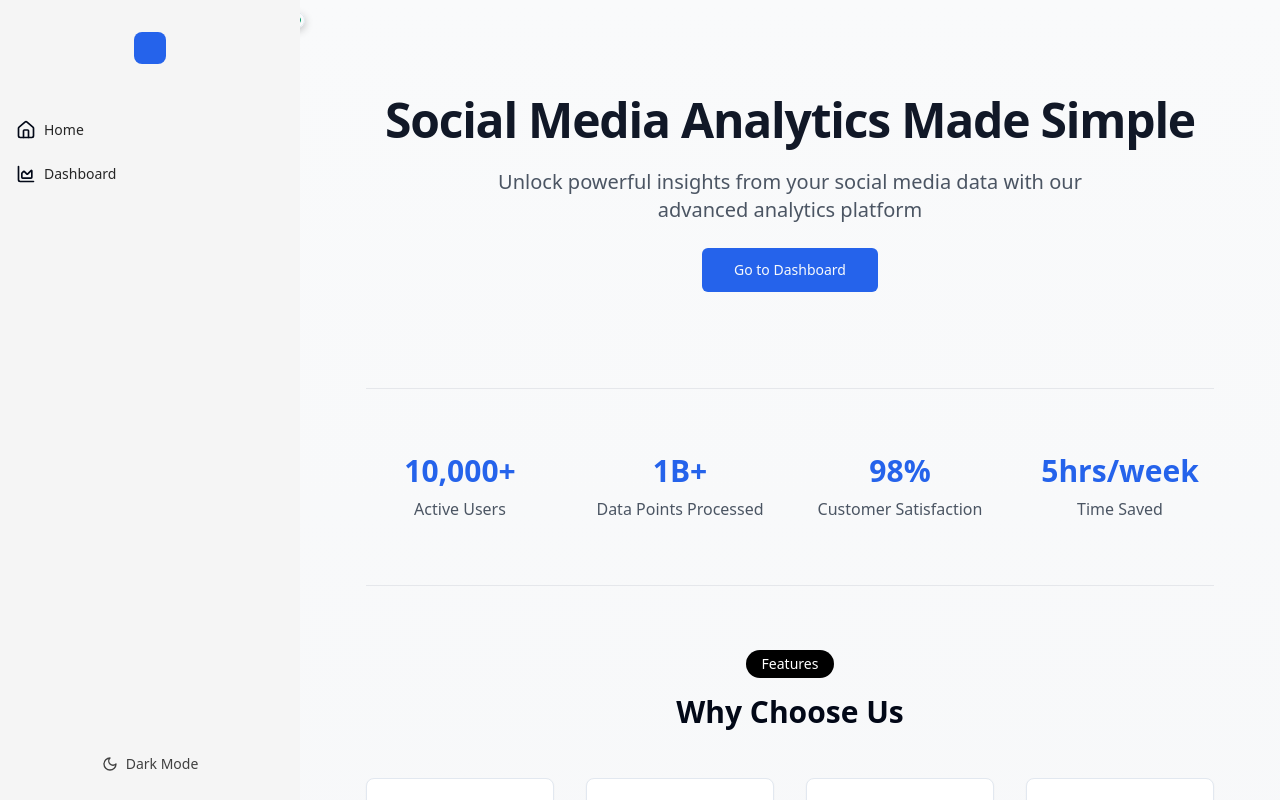
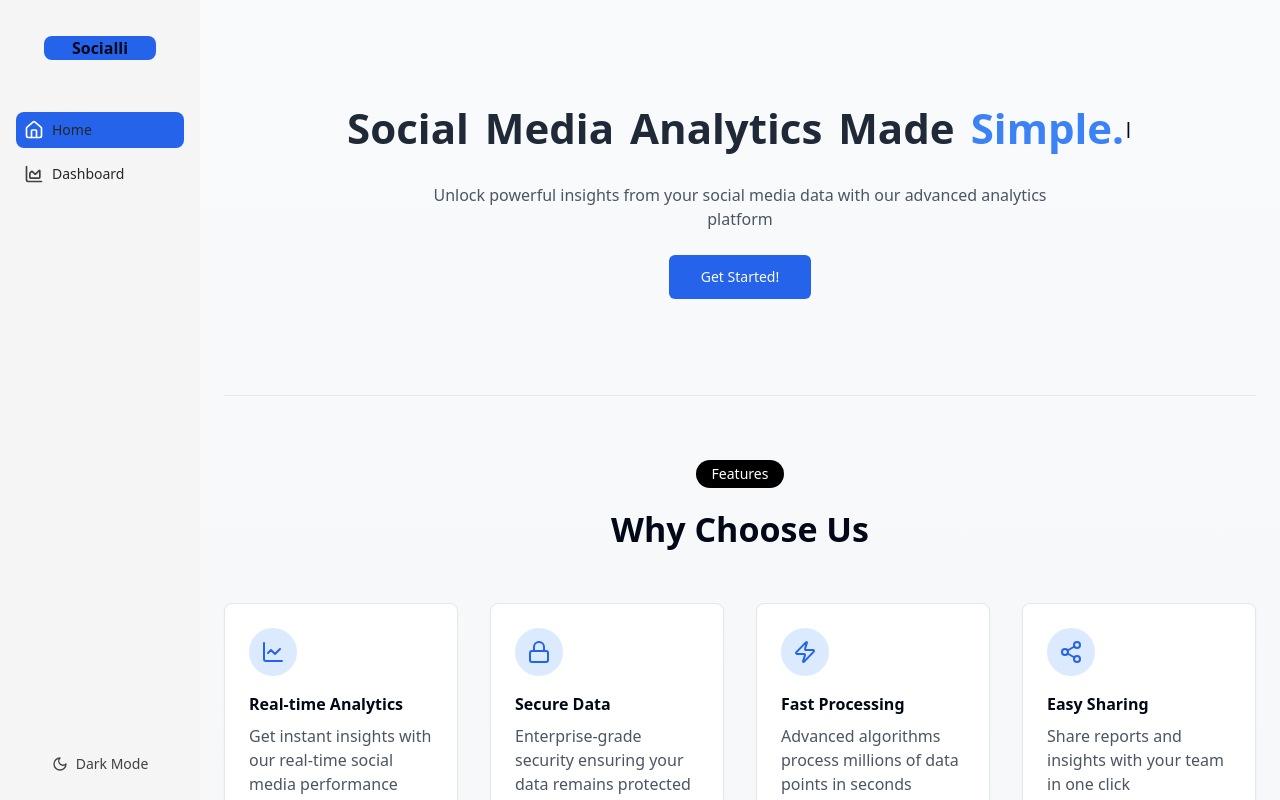
Before and after one commit to Cypher2801/Socialli, a React (Vite) app in the folder Frontend/: page / in a window 1280 px wide. Built offline with nearby package versions, Linux system fonts and the light colour scheme.

Commit message:
ui commits

```diff
--- a/Frontend/package.json
+++ b/Frontend/package.json
@@ -13,8 +13,12 @@
     "@radix-ui/react-scroll-area": "^1.2.2",
     "@radix-ui/react-slot": "^1.1.1",
     "@radix-ui/react-tabs": "^1.1.2",
+    "@tsparticles/engine": "^3.7.1",
+    "@tsparticles/react": "^3.0.0",
+    "@tsparticles/slim": "^3.7.1",
     "axios": "^1.7.9",
     "class-variance-authority": "^0.7.1",
+    "classnames": "^2.5.1",
     "clsx": "^2.1.1",
     "dotenv": "^16.4.7",
     "fetch": "^1.1.0",
--- a/Frontend/src/Layout/MainLayout.jsx
+++ b/Frontend/src/Layout/MainLayout.jsx
@@ -1,12 +1,7 @@
 import React, { useState, useEffect } from 'react';
 import { Sidebar, SidebarBody, SidebarLink } from '../components/ui/sidebar';
-import {
-  Home,
-  ChartArea,
-  Sun,
-  Moon
-} from 'lucide-react';
-import { Outlet } from 'react-router-dom';
+import { Home, ChartArea, Sun, Moon } from 'lucide-react';
+import { Outlet, useLocation } from 'react-router-dom';
 import { Button } from "@/components/ui/button";
 
 const MainLayout = () => {
@@ -15,6 +10,8 @@ const MainLayout = () => {
     const savedTheme = localStorage.getItem('isDark');
     return savedTheme ? JSON.parse(savedTheme) : false;
   });
+
+  const location = useLocation();
 
   useEffect(() => {
     if (isDark) {
@@ -28,12 +25,12 @@ const MainLayout = () => {
     {
       label: "Home",
       href: "/",
-      icon: <Home className="h-5 w-5 flex-shrink-0" />
+      icon: <Home className="h-5 w-5 flex-shrink-0" />,
     },
     {
       label: "Dashboard",
       href: "/dashboard",
-      icon: <ChartArea className="h-5 w-5 flex-shrink-0" />
+      icon: <ChartArea className="h-5 w-5 flex-shrink-0" />,
     },
   ];
 
@@ -49,15 +46,31 @@ const MainLayout = () => {
           <div className="flex flex-col flex-1 overflow-y-auto overflow-x-hidden">
             {/* Logo Section */}
             <div className="flex items-center justify-center h-16">
-              <div className="h-8 w-8 bg-blue-600 rounded-lg" />
+              <div className="bg-blue-600 rounded-lg px-7 font-bold" >
+                {open? "Socialli":"S"}
+              </div>
             </div>
 
             {/* Navigation Links */}
             <div className="mt-8 flex flex-col gap-2">
               {links.map((link, idx) => (
-                <SidebarLink key={idx} link={link} />
+                <SidebarLink
+                  key={idx}
+                  link={link}
+                  className={`${
+                    location.pathname === link.href
+                      ? "bg-blue-600 text-white"
+                      : "text-neutral-700 dark:text-neutral-200"
+                  } hover:bg-neutral-200 dark:hover:bg-neutral-700 rounded-lg flex items-center ${
+                    open ? "gap-2 p-2" : "justify-center p-4"
+                  }`}
+                >
+                  <div>{link.icon}</div>
+                  {open && <span>{link.label}</span>}
+                </SidebarLink>
               ))}
             </div>
+
 
             {/* Dark Mode Toggle */}
             <div className="mt-auto pt-4">
--- a/Frontend/src/Pages/Home.jsx
+++ b/Frontend/src/Pages/Home.jsx
@@ -4,15 +4,38 @@ import { Card, CardContent, CardHeader, CardTitle } from "@/components/ui/card";
 import { useNavigate } from "react-router-dom";
 import {
     Github, Twitter, Linkedin, Boxes, BarChart3, Users,
-    LineChart, Lock, Zap, Share2, MessageSquare, TrendingUp
+    LineChart, Lock, Zap, Share2, MessageSquare, TrendingUp,DatabaseZap
 } from "lucide-react";
-import { TracingBeam } from "@/components/ui/tracing-beam";
-
+import { TracingBeam } from "@/components/ui/tracing-beam.jsx";
+import { TypewriterEffectSmooth } from '@/components/ui/typewriter-effect';
 const HomePage = () => {
     const navigate = useNavigate();
     const handleNavigate = () => {
         navigate("/dashboard");
     };
+
+    const words = [
+        {
+          text: "Social ",
+          className: "text-[16px] sm:text-[34px] lg:text-[42px] text-gray-800 dark:text-white transition-ease"
+        },
+        {
+          text: "Media ",
+          className: "text-[16px] sm:text-[34px] lg:text-[42px] text-gray-800 dark:text-white transition-ease"
+        },
+        {
+          text: "Analytics ",
+          className: "text-[16px] sm:text-[34px] lg:text-[42px] text-gray-800 dark:text-white transition-ease"
+        },
+        {
+          text: "Made ",
+          className: "text-[16px] sm:text-[34px] lg:text-[42px] text-gray-800 dark:text-white transition-ease"
+        },
+        {
+          text: "Simple.",
+          className: "text-[16px] sm:text-[34px] lg:text-[42px] text-blue-500 dark:text-blue-500"
+        },
+      ];
 
     const features = [
         {
@@ -56,29 +79,23 @@ const HomePage = () => {
 
     const teamMembers = [
         {
-            name: "Sarah Johnson",
-            role: "Lead Developer",
-            description: "Full-stack developer with 5+ years of experience in social media analytics",
+            name: "Kushagra Gupta",
             image: "/api/placeholder/200/200"
         },
         {
-            name: "Mike Chen",
-            role: "Data Scientist",
-            description: "ML specialist focused on sentiment analysis and trend prediction",
+            name: "Naveen Patidar",
             image: "/api/placeholder/200/200"
         },
         {
-            name: "Emma Williams",
-            role: "UX Designer",
-            description: "Creating intuitive and beautiful interfaces for complex data visualization",
+            name: "Aniz Agarwal",
             image: "/api/placeholder/200/200"
         }
     ];
 
     const techStack = [
         { name: "React", icon: <Boxes className="h-8 w-8" /> },
-        { name: "Python", icon: <BarChart3 className="h-8 w-8" /> },
-        { name: "Machine Learning", icon: <Users className="h-8 w-8" /> }
+        { name: "LangFlow", icon: <BarChart3 className="h-8 w-8" /> },
+        { name: "Astra DB", icon: <DatabaseZap className="h-8 w-8" /> }
     ];
 
     const stats = [
@@ -90,16 +107,14 @@ const HomePage = () => {
 
     return (
         <div className="min-h-screen bg-gradient-to-b from-gray-50 to-gray-100 dark:from-gray-900 dark:to-gray-800">
-            <TracingBeam>
+            {/* <TracingBeam  className="px-6"> */}
                 <div className="max-w-6xl mx-auto px-6">
                     {/* Hero Section */}
                     <section className="py-24 text-center">
                         <div className="space-y-6">
                             <div className="animate-fade-in space-y-6">
-                                <h1 className="text-5xl font-bold tracking-tight text-gray-900 dark:text-white">
-                                    Social Media Analytics Made Simple
-                                </h1>
-                                <p className="text-xl text-gray-600 dark:text-gray-300 max-w-2xl mx-auto">
+                            <TypewriterEffectSmooth words={words} className=""/>
+                                <p className="text-[16px] text-gray-600 dark:text-gray-300 max-w-2xl mx-auto">
                                     Unlock powerful insights from your social media data with our advanced analytics platform
                                 </p>
                                 <Button
@@ -107,23 +122,23 @@ const HomePage = () => {
                                     onClick={handleNavigate}
                                     className="bg-blue-600 hover:bg-blue-700 dark:bg-blue-500 dark:hover:bg-blue-600 transition-all duration-300 transform hover:scale-105"
                                 >
-                                    Go to Dashboard
+                                    Get Started!
                                 </Button>
                             </div>
                         </div>
                     </section>
 
-                    {/* Stats Section */}
+                    {/* Stats Section
                     <section className="py-16 border-t border-gray-200 dark:border-gray-700">
                         <div className="grid grid-cols-2 md:grid-cols-4 gap-8">
                             {stats.map((stat, index) => (
                                 <div key={index} className="text-center">
-                                    <h3 className="text-3xl font-bold text-blue-600 dark:text-blue-400">{stat.value}</h3>
+                                    <h3 className="text-[34px] font-bold text-blue-600 dark:text-blue-400">{stat.value}</h3>
                                     <p className="text-gray-600 dark:text-gray-300 mt-2">{stat.label}</p>
                                 </div>
                             ))}
                         </div>
-                    </section>
+                    </section> */}
 
                     {/* Features Section */}
                     <section className="py-16 border-t border-gray-200 dark:border-gray-700">
@@ -131,7 +146,7 @@ const HomePage = () => {
                             <h2 className="bg-black dark:bg-white text-white dark:text-black rounded-full text-sm w-fit px-4 py-1 mb-4 mx-auto">
                                 Features
                             </h2>
-                            <h2 className="text-3xl font-bold dark:text-white">Why Choose Us</h2>
+                            <h2 className="text-[34px] font-bold dark:text-white transition-ease">Why Choose Us</h2>
                         </div>
                         <div className="grid grid-cols-1 md:grid-cols-2 lg:grid-cols-4 gap-8">
                             {features.map((feature, index) => (
@@ -142,7 +157,7 @@ const HomePage = () => {
                                                 {feature.icon}
                                             </div>
                                         </div>
-                                        <h3 className="text-xl font-semibold mb-2 dark:text-white">{feature.title}</h3>
+                                        <h3 className="text-[16px] font-semibold mb-2 dark:text-white transition-ease">{feature.title}</h3>
                                         <p className="text-gray-600 dark:text-gray-300">{feature.description}</p>
                                     </CardContent>
                                 </Card>
@@ -156,7 +171,7 @@ const HomePage = () => {
                             <h2 className="bg-black dark:bg-white text-white dark:text-black rounded-full text-sm w-fit px-4 py-1 mb-4 mx-auto">
                                 Technology
                             </h2>
-                            <h2 className="text-3xl font-bold text-center mb-12 dark:text-white">Our Tech Stack</h2>
+                            <h2 className="text-[34px] font-bold text-center mb-12 dark:text-white transition-ease">Our Tech Stack</h2>
                             <div className="grid grid-cols-1 md:grid-cols-3 gap-8">
                                 {techStack.map((tech) => (
                                     <Card key={tech.name} className="hover:shadow-lg transition-all duration-300 dark:bg-gray-800 dark:border-gray-700">
@@ -164,7 +179,7 @@ const HomePage = () => {
                                             <div className="flex justify-center mb-4 dark:text-gray-300">
                                                 {tech.icon}
                                             </div>
-                                            <h3 className="text-xl font-semibold dark:text-white">{tech.name}</h3>
+                                            <h3 className="text-[16px] font-semibold dark:text-white transition-ease">{tech.name}</h3>
                                         </CardContent>
                                     </Card>
                                 ))}
@@ -173,12 +188,12 @@ const HomePage = () => {
                     </section>
 
                     {/* Testimonials Section */}
-                    <section className="py-16 border-t border-gray-200 dark:border-gray-700">
+                    {/* <section className="py-16 border-t border-gray-200 dark:border-gray-700">
                         <div className="text-center mb-12">
                             <h2 className="bg-black dark:bg-white text-white dark:text-black rounded-full text-sm w-fit px-4 py-1 mb-4 mx-auto">
                                 Testimonials
                             </h2>
-                            <h2 className="text-3xl font-bold dark:text-white">What Our Clients Say</h2>
+                            <h2 className="text-[34px] font-bold dark:text-white transition-ease">What Our Clients Say</h2>
                         </div>
                         <div className="grid grid-cols-1 md:grid-cols-2 gap-8">
                             {testimonials.map((testimonial, index) => (
@@ -191,7 +206,7 @@ const HomePage = () => {
                                                 className="rounded-full w-12 h-12 mr-4"
                                             />
                                             <div>
-                                                <h4 className="font-semibold dark:text-white">{testimonial.name}</h4>
+                                                <h4 className="font-semibold dark:text-white transition-ease">{testimonial.name}</h4>
                                                 <p className="text-sm text-gray-600 dark:text-gray-300">
                                                     {testimonial.role} at {testimonial.company}
                                                 </p>
@@ -202,7 +217,7 @@ const HomePage = () => {
                                 </Card>
                             ))}
                         </div>
-                    </section>
+                    </section> */}
 
                     {/* Team Section */}
                     <section className="py-16 border-t border-gray-200 dark:border-gray-700">
@@ -210,7 +225,7 @@ const HomePage = () => {
                             <h2 className="bg-black dark:bg-white text-white dark:text-black rounded-full text-sm w-fit px-4 py-1 mb-4 mx-auto">
                                 Team
                             </h2>
-                            <h2 className="text-3xl font-bold text-center mb-12 dark:text-white">Meet Our Team</h2>
+                            <h2 className="text-[34px] font-bold text-center mb-12 dark:text-white transition-ease">Meet Our Team</h2>
                             <div className="grid grid-cols-1 md:grid-cols-3 gap-8">
                                 {teamMembers.map((member) => (
                                     <Card
@@ -223,14 +238,14 @@ const HomePage = () => {
                                                 alt={member.name}
                                                 className="rounded-full w-32 h-32 mx-auto mb-4"
                                             />
-                                            <CardTitle className="text-center dark:text-white">{member.name}</CardTitle>
+                                            <CardTitle className="text-center dark:text-white transition-ease">{member.name}</CardTitle>
                                             <p className="text-center text-gray-600 dark:text-gray-300 font-medium">{member.role}</p>
                                         </CardHeader>
                                         <CardContent>
                                             <p className="text-center text-gray-600 dark:text-gray-300">{member.description}</p>
                                             <div className="flex justify-center space-x-4 mt-4">
                                                 <Github className="h-5 w-5 text-gray-600 dark:text-gray-400 hover:text-gray-900 dark:hover:text-white cursor-pointer" />
-                                                <Twitter className="h-5 w-5 text-gray-600 dark:text-gray-400 hover:text-gray-900 dark:hover:text-white cursor-pointer" />
+                                                <Twitter className="h-5 w-5 text-blue-600 dark:text-gray-400 hover:text-gray-900 dark:hover:text-white cursor-pointer" />
                                                 <Linkedin className="h-5 w-5 text-gray-600 dark:text-gray-400 hover:text-gray-900 dark:hover:text-white cursor-pointer" />
                                             </div>
                                         </CardContent>
@@ -241,10 +256,10 @@ const HomePage = () => {
                     </section>
 
                     {/* CTA Section */}
-                    <section className="py-16 border-t border-gray-200 dark:border-gray-700">
+                    {/* <section className="py-16 border-t border-gray-200 dark:border-gray-700">
                         <div className="text-center space-y-6">
-                            <h2 className="text-3xl font-bold dark:text-white">Ready to Get Started?</h2>
-                            <p className="text-xl text-gray-600 dark:text-gray-300 max-w-2xl mx-auto">
+                            <h2 className="text-[34px] font-bold dark:text-white transition-ease">Ready to Get Started?</h2>
+                            <p className="text-[16px] text-gray-600 dark:text-gray-300 max-w-2xl mx-auto">
                                 Join thousands of companies using our platform to improve their social media performance
                             </p>
                             <Button
@@ -255,9 +270,9 @@ const HomePage = () => {
                                 Start Free Trial
                             </Button>
                         </div>
-                    </section>
+                    </section> */}
                 </div>
-            </TracingBeam>
+            {/* </TracingBeam> */}
         </div>
     );
 };
--- a/Frontend/src/components/PostTypePieChart.jsx
+++ b/Frontend/src/components/PostTypePieChart.jsx
@@ -13,7 +13,7 @@ const PostTypePieChart = ({ postTypeData }) => {
   const CustomTooltip = ({ active, payload }) => {
     if (active && payload && payload.length) {
       return (
-        <div className="bg-white p-2 border rounded-lg shadow-sm">
+        <div className="bg-blue-800 p-2 border rounded-lg shadow-sm">
           <p className="text-sm font-medium">{`${payload[0].name}: ${payload[0].value}`}</p>
         </div>
       );
--- a/Frontend/src/components/ui/sidebar.jsx
+++ b/Frontend/src/components/ui/sidebar.jsx
@@ -64,11 +64,11 @@ export const DesktopSidebar = ({
       return (
       <motion.div
       className={cn(
-        "h-full px-4 py-4 hidden md:flex md:flex-col bg-neutral-100 dark:bg-gray-800 w-[300px] flex-shrink-0",
+        "h-full px-4 py-4 hidden md:flex md:flex-col bg-neutral-100 dark:bg-gray-800 w-[250px] flex-shrink-0",
         className
       )}
       animate={{
-        width: animate ? (open ? "300px" : "60px") : "300px",
+        width: animate ? (open ? "200px" : "60px") : "60px",
       }}
       onMouseEnter={() => setOpen(true)}
       onMouseLeave={() => setOpen(false)}
@@ -89,7 +89,7 @@ export const MobileSidebar = ({
     <>
       <div
         className={cn(
-          "h-10 px-4 py-4 flex flex-row md:hidden items-center justify-between bg-neutral-100 dark:bg-neutral-800 w-full"
+          "h-14 px-4 py-4 flex flex-row md:hidden items-center justify-between bg-neutral-100 dark:bg-neutral-800 w-[40px]"
         )}
         {...props}
       >
@@ -97,14 +97,15 @@ export const MobileSidebar = ({
           <Menu
             className="text-neutral-800 dark:text-neutral-200 cursor-pointer"
             onClick={() => setOpen(!open)}
+            style={{ width: "40px", height: "40px" }}
           />
         </div>
         <AnimatePresence>
           {open && (
             <motion.div
-              initial={{ x: "-100%", opacity: 0 }}
+              initial={{ x: "-60%", opacity: 0 }}
               animate={{ x: 0, opacity: 1 }}
-              exit={{ x: "-100%", opacity: 0 }}
+              exit={{ x: "-60%", opacity: 0 }}
               transition={{
                 duration: 0.3,
                 ease: "easeInOut",
--- /dev/null
+++ b/Frontend/src/components/ui/typewriter-effect.jsx
@@ -0,0 +1,74 @@
+"use client";
+import { motion } from "framer-motion";
+import { useEffect, useState } from "react";
+
+export const TypewriterEffectSmooth = ({
+  words,
+  className = "",
+  cursorClassName = "",
+}) => {
+  // Split array of words into individual characters
+  const wordsArray = words.map((word) => {
+    return {
+      ...word,
+      text: word.text.split(""),
+    };
+  });
+
+  const [currentWordIndex, setCurrentWordIndex] = useState(0);
+  const [currentCharacterIndex, setCurrentCharacterIndex] = useState(0);
+
+  useEffect(() => {
+    const interval = setInterval(() => {
+      setCurrentCharacterIndex((prev) => prev + 1);
+    }, 100); // Speed of typing
+
+    return () => clearInterval(interval);
+  }, []);
+
+  const renderWords = () => {
+    return (
+      <div className={`flex flex-row items-center justify-center gap-4 ${className}`}>
+        {wordsArray.map((word, wordIndex) => {
+          const isLastWord = wordIndex === wordsArray.length - 1;
+          return (
+            <div key={wordIndex} className="flex flex-row items-center">
+              {word.text.map((char, charIndex) => {
+                return (
+                  <motion.span
+                    key={charIndex}
+                    className={`font-bold ${word.className ?? ""}`}
+                    initial={{ opacity: 0, y: 10 }}
+                    animate={{ opacity: 1, y: 0 }}
+                    transition={{ duration: 0.2, delay: charIndex * 0.1 }}
+                  >
+                    {char}
+                  </motion.span>
+                );
+              })}
+              {/* {!isLastWord && (
+                <span className="text-4xl sm:text-6xl lg:text-8xl font-bold mr-2">&nbsp;</span>
+              )} */}
+            </div>
+          );
+        })}
+      </div>
+    );
+  };
+
+  return (
+    <div className="flex flex-col items-center justify-center">
+      <div className="flex flex-row items-center justify-center">
+        {renderWords()}
+        <motion.span
+          initial={{ opacity: 0 }}
+          animate={{ opacity: 1 }}
+          transition={{ duration: 0.5, repeat: Infinity, repeatType: "reverse" }}
+          className={`font-bold ${cursorClassName}`}
+        >
+          |
+        </motion.span>
+      </div>
+    </div>
+  );
+};
```
Also changed, not shown: Frontend/src/Pages/Dashboard.jsx (+7 -0 lines), Frontend/src/components/ChartComponent.jsx (+27 -1 lines), Frontend/src/components/ChatInterface.jsx (+6 -8 lines), Frontend/src/components/PostList.jsx (+38 -4 lines), Frontend/public/social_media_posts.csv, Frontend/src/components/ui/cover.jsx (added), 2 other files (tests, documents, lock files or other folders). Lines whose indentation alone changed are shown as unchanged.
